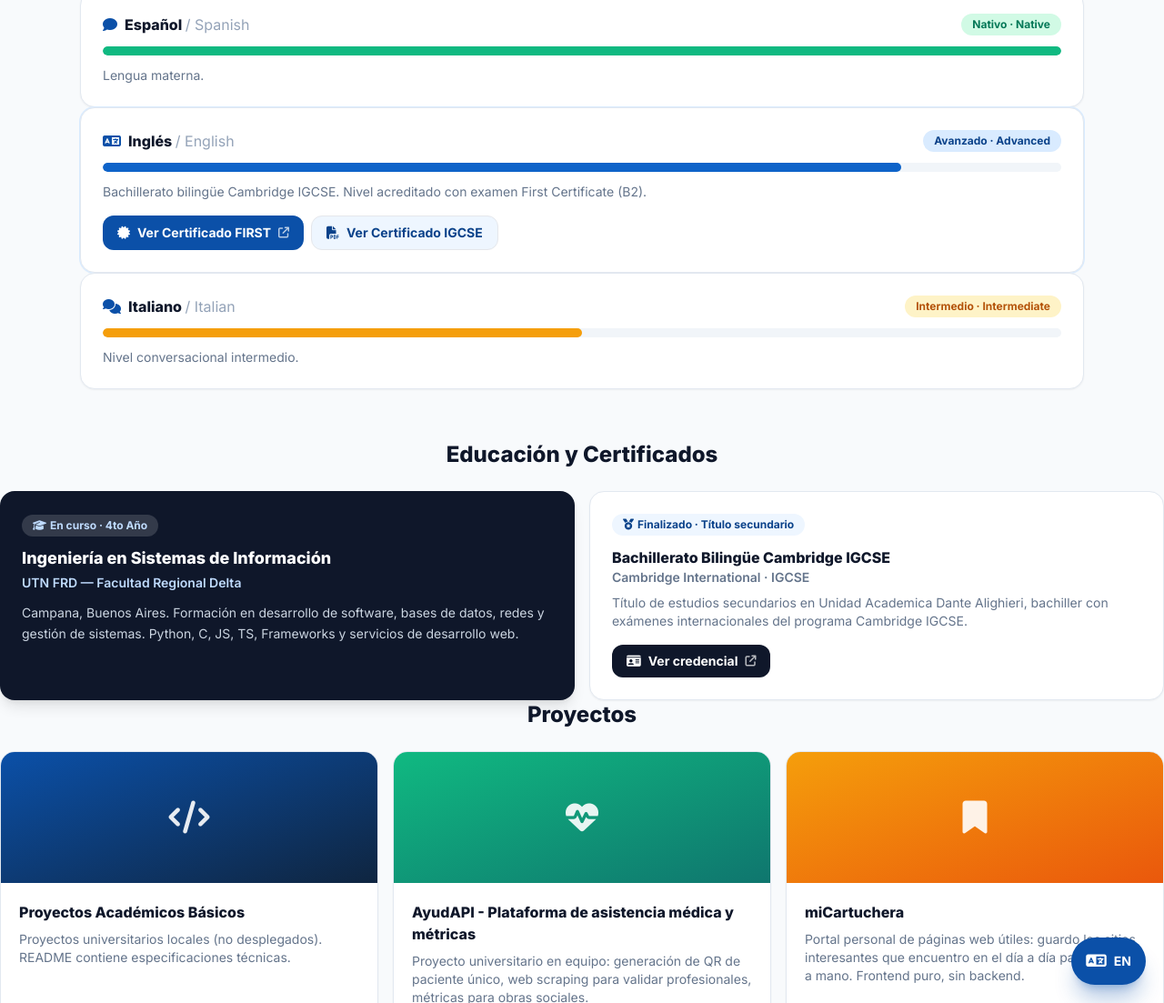
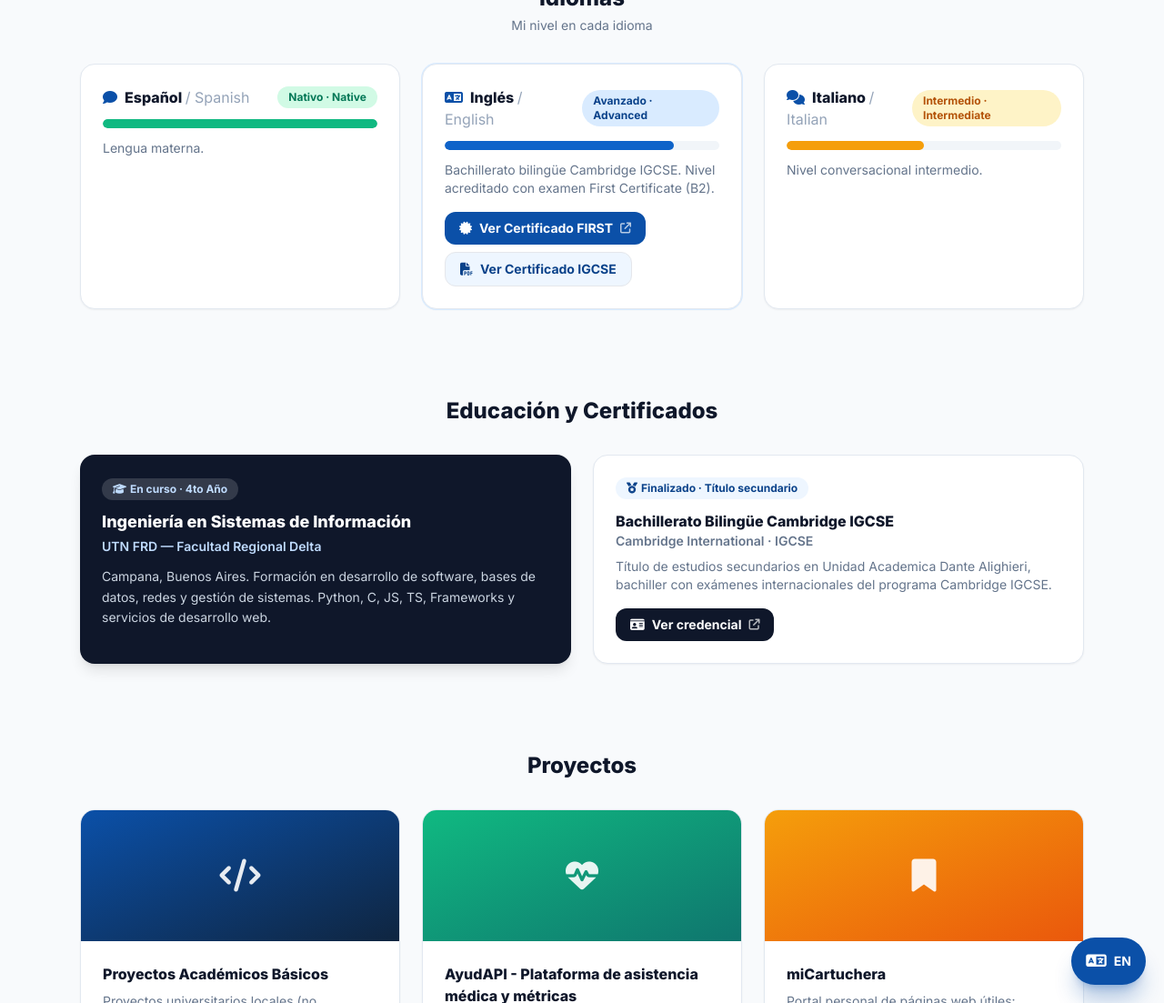
Before and after one commit to arieldelplata/arieldelplata.github.io, a Jekyll site: the page built from index.html, in a window 1280 px wide and 1400 px high, scrolled down 730 px. Shown: the part 297-1400 px from the top of the window at 91% size. Built offline with Jekyll 4.4.1, drawn with Linux system fonts in a browser that asks for light colours; nearby versions of some CDN libraries.

Commit message:
fix : Espaciado entre placeholders y secciones

```diff
--- a/_layouts/default.html
+++ b/_layouts/default.html
@@ -51,7 +51,12 @@
     .lang-en { display: none; }
     #map { height: 320px; z-index: 0; }
     .leaflet-container { border-radius: 1rem; }
-    section { scroll-margin-top: 90px; }
+    section { scroll-margin-top: 130px; }
+    #sobre-mi { scroll-margin-top: 140px; }
+    @media (min-width: 768px) {
+      section { scroll-margin-top: 96px; }
+      #sobre-mi { scroll-margin-top: 110px; }
+    }
   </style>
 </head>
 <body class="bg-slate-50 text-slate-800 antialiased">
--- a/index.html
+++ b/index.html
@@ -96,13 +96,17 @@
   </div>
 </section>
 
-<div class="mx-auto max-w-6xl space-y-14 px-4 py-14 sm:px-6">
+<div class="mx-auto max-w-6xl space-y-16 px-4 py-12 sm:px-6 md:space-y-24 md:py-20">
 
   <!-- ============ 2. IDIOMAS ============ -->
   <section id="idiomas">
     <h2 class="text-center text-2xl font-extrabold text-slate-900">
       <span class="lang-es">Idiomas</span><span class="lang-en">Languages</span>
     </h2>
+    <p class="mt-1 text-center text-sm text-slate-500">
+      <span class="lang-es">Mi nivel en cada idioma</span><span class="lang-en">My level in each language</span>
+    </p>
+    <div class="mt-6 grid gap-5 md:grid-cols-3 md:mt-8 md:gap-6">
       <div class="rounded-2xl border border-slate-200 bg-white p-6 shadow-sm">
         <div class="flex items-center justify-between">
           <h3 class="font-extrabold text-slate-900"><i class="fa-solid fa-comment mr-2 text-brand-600"></i>Español <span class="font-normal text-slate-400">/ Spanish</span></h3>
@@ -153,7 +157,7 @@
     <h2 class="text-center text-2xl font-extrabold text-slate-900">
       <span class="lang-es">Educación y Certificados</span><span class="lang-en">Education & Certificates</span>
     </h2>
-    <div class="mt-6 grid gap-4 lg:grid-cols-2">
+    <div class="mt-6 grid gap-5 lg:grid-cols-2 md:mt-8 md:gap-6">
       <!-- Carrera principal -->
       <article class="rounded-2xl bg-slate-900 p-6 text-white shadow-lg lg:col-span-1">
         <span class="inline-flex items-center gap-1 rounded-full bg-white/15 px-3 py-1 text-xs font-bold text-blue-200">
@@ -213,13 +217,13 @@
       <span class="lang-es">Proyectos</span><span class="lang-en">Projects</span>
     </h2>
     <!-- GRID: agregá tus proyectos aquí -->
-    <div class="mt-6 grid gap-4 sm:grid-cols-2 lg:grid-cols-3">
+    <div class="mt-6 grid gap-5 sm:grid-cols-2 md:mt-8 md:gap-6 lg:grid-cols-3">
       <!-- Proyecto 1: Proyectos Académicos Básicos -->
       <article class="group flex flex-col overflow-hidden rounded-2xl border border-slate-200 bg-white shadow-sm transition hover:shadow-lg">
         <div class="flex h-36 items-center justify-center bg-gradient-to-br from-brand-600 to-brand-900 text-4xl text-white/90">
           <i class="fa-solid fa-code"></i>
         </div>
-        <div class="flex flex-1 flex-col p-5">
+        <div class="flex flex-1 flex-col p-5 sm:p-6">
           <h3 class="font-extrabold text-slate-900">Proyectos Académicos Básicos</h3>
           <p class="mt-2 flex-1 text-sm text-slate-500"><span class="lang-es">Proyectos universitarios locales (no desplegados). README contiene especificaciones técnicas.</span><span class="lang-en">Local university projects (not deployed). README holds technical specifications.</span></p>
           <div class="mt-3 flex flex-wrap gap-1.5 text-[11px] font-bold text-slate-500">
@@ -237,7 +241,7 @@
         <div class="flex h-36 items-center justify-center bg-gradient-to-br from-emerald-500 to-teal-700 text-4xl text-white/90">
           <i class="fa-solid fa-heart-pulse"></i>
         </div>
-        <div class="flex flex-1 flex-col p-5">
+        <div class="flex flex-1 flex-col p-5 sm:p-6">
           <h3 class="font-extrabold text-slate-900">AyudAPI - Plataforma de asistencia médica y métricas</h3>
           <p class="mt-2 flex-1 text-sm text-slate-500"><span class="lang-es">Proyecto universitario en equipo: generación de QR de paciente único, web scraping para validar profesionales, métricas para obras sociales.</span><span class="lang-en">University team project: unique patient QR generation, web scraping to validate professionals, metrics for health insurers.</span></p>
           <div class="mt-3 flex flex-wrap gap-1.5 text-[11px] font-bold text-slate-500">
@@ -255,7 +259,7 @@
         <div class="flex h-36 items-center justify-center bg-gradient-to-br from-amber-500 to-orange-600 text-4xl text-white/90">
           <i class="fa-solid fa-bookmark"></i>
         </div>
-        <div class="flex flex-1 flex-col p-5">
+        <div class="flex flex-1 flex-col p-5 sm:p-6">
           <h3 class="font-extrabold text-slate-900">miCartuchera</h3>
           <p class="mt-2 flex-1 text-sm text-slate-500"><span class="lang-es">Portal personal de páginas web útiles: guardo los sitios interesantes que encuentro en el día a día para tenerlos a mano. Frontend puro, sin backend.</span><span class="lang-en">Personal portal of useful websites: I save interesting sites I find day to day to keep them at hand. Pure frontend, no backend.</span></p>
           <div class="mt-3 flex flex-wrap gap-1.5 text-[11px] font-bold text-slate-500">
@@ -289,7 +293,7 @@
     </h2>
     </p>
     <!-- BADGES: editables -->
-    <div class="mt-6 flex flex-wrap justify-center gap-2.5 text-sm font-bold">
+    <div class="mt-6 flex flex-wrap justify-center gap-2.5 text-sm font-bold md:mt-8">
       <span class="inline-flex items-center gap-2 rounded-full bg-brand-600 px-4 py-2 text-white shadow"><i class="fa-solid fa-diagram-project"></i><span class="lang-es">Análisis, diseño y administración de sistemas</span><span class="lang-en">Systems analysis, design and administration</span></span>
       <span class="inline-flex items-center gap-2 rounded-full bg-slate-900 px-4 py-2 text-white"><i class="fa-solid fa-laptop-code"></i><span class="lang-es">Desarrollo de software, testing y calidad</span><span class="lang-en">Software development, testing and quality</span></span>
       <span class="inline-flex items-center gap-2 rounded-full bg-violet-100 px-4 py-2 text-violet-800"><i class="fa-solid fa-pen-ruler"></i><span class="lang-es">Diseño de UX/UI</span><span class="lang-en">UX/UI design</span></span>
@@ -369,7 +373,7 @@
     <h2 class="text-center text-2xl font-extrabold text-slate-900">
       <span class="lang-es">Habilidades Blandas</span><span class="lang-en">Soft Skills</span>
     </h2>
-    <ul class="mt-6 grid gap-3 sm:grid-cols-2 lg:grid-cols-3">
+    <ul class="mt-6 grid gap-4 sm:grid-cols-2 md:mt-8 md:gap-5 lg:grid-cols-3">
       <!-- Para agregar una habilidad, duplicá un <li> -->
       <li class="flex items-center gap-3 rounded-2xl border border-slate-200 bg-white p-4 shadow-sm">
         <span class="flex h-11 w-11 shrink-0 items-center justify-center rounded-xl bg-brand-50 text-xl text-brand-600"><i class="fa-solid fa-comments"></i></span>
@@ -415,7 +419,7 @@
       <span class="lang-es">¿Conversamos? Estoy buscando mi primera oportunidad laboral.</span>
       <span class="lang-en">Shall we talk? I'm looking for my first job opportunity.</span>
     </p>
-    <div class="mx-auto mt-6 grid max-w-3xl gap-3 sm:grid-cols-2">
+    <div class="mx-auto mt-6 grid max-w-3xl gap-4 sm:grid-cols-2 md:mt-8">
       <a href="https://github.com/arieldelplata" target="_blank" rel="noopener"
         class="flex items-center gap-4 rounded-2xl bg-white/10 p-4 transition hover:scale-[1.02] hover:bg-white/20">
         <span class="flex h-12 w-12 items-center justify-center rounded-xl bg-white text-2xl text-slate-900"><i class="fa-brands fa-github"></i></span>
```
